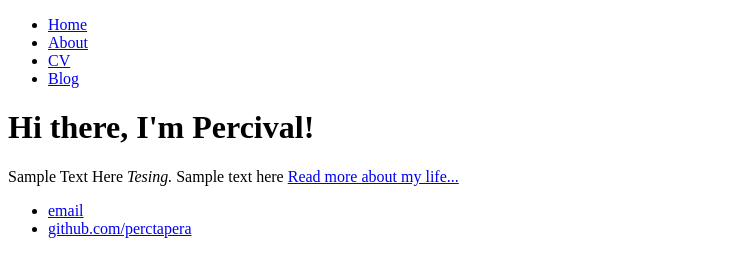
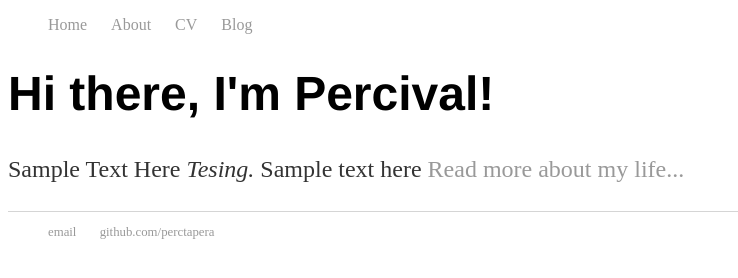
Before and after one commit to perctapera/perctapera.github.io, a plain HTML site: page index.html in a window 1280 px wide. Shown: the whole page, without its empty margins (0-738 px from the left). Drawn offline with Linux system fonts and the light colour scheme.

Commit message:
Update index.html
edited the branch

```diff
--- a/index.html
+++ b/index.html
@@ -2,6 +2,8 @@
 <html>
 	<head>
 		<title>Percival Tapera</title>
+		<!-- link to main stylesheet -->
+		<link rel="stylesheet" type="text/css" href="/css/main.css">
 	</head>
 	<body>
 		<nav>
```
